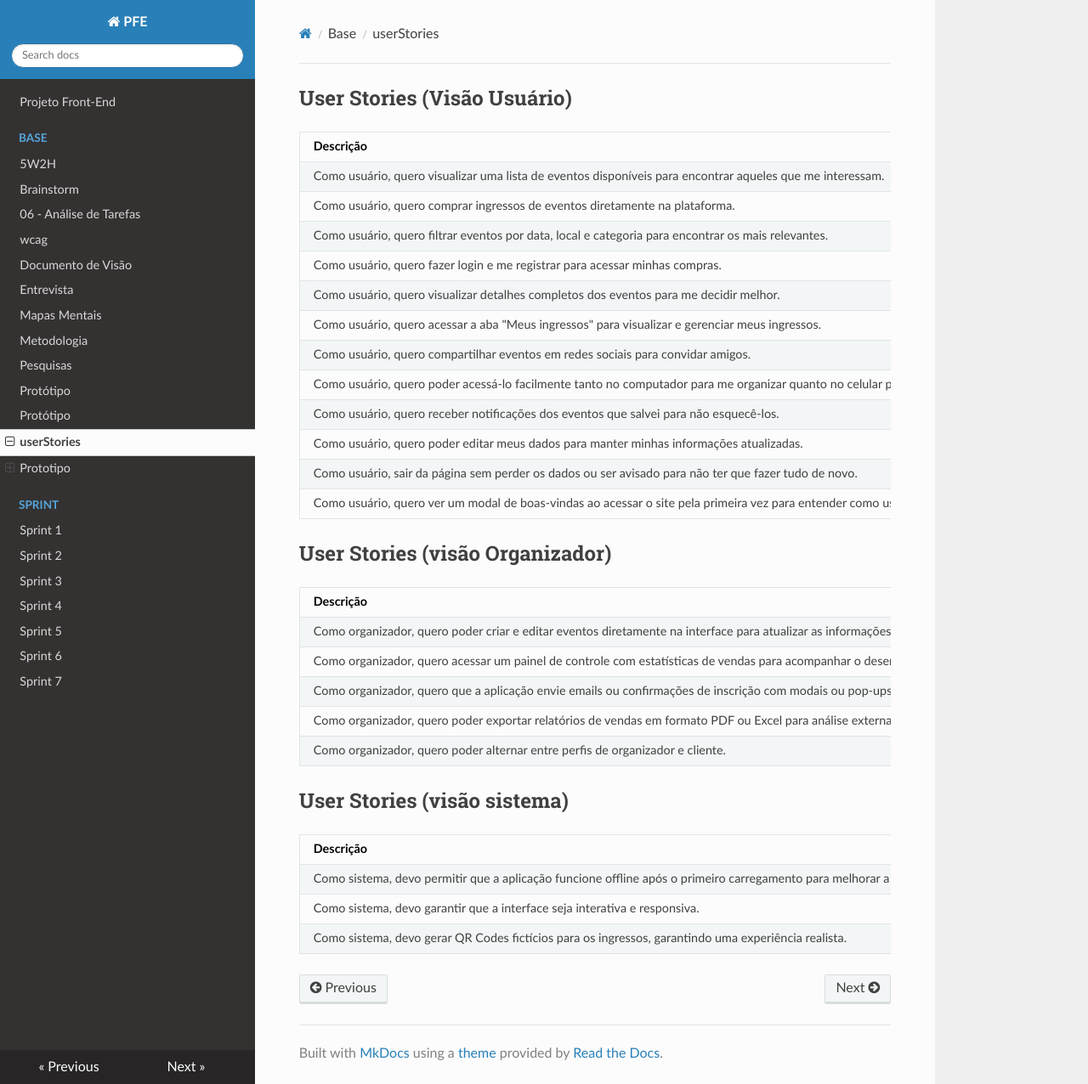
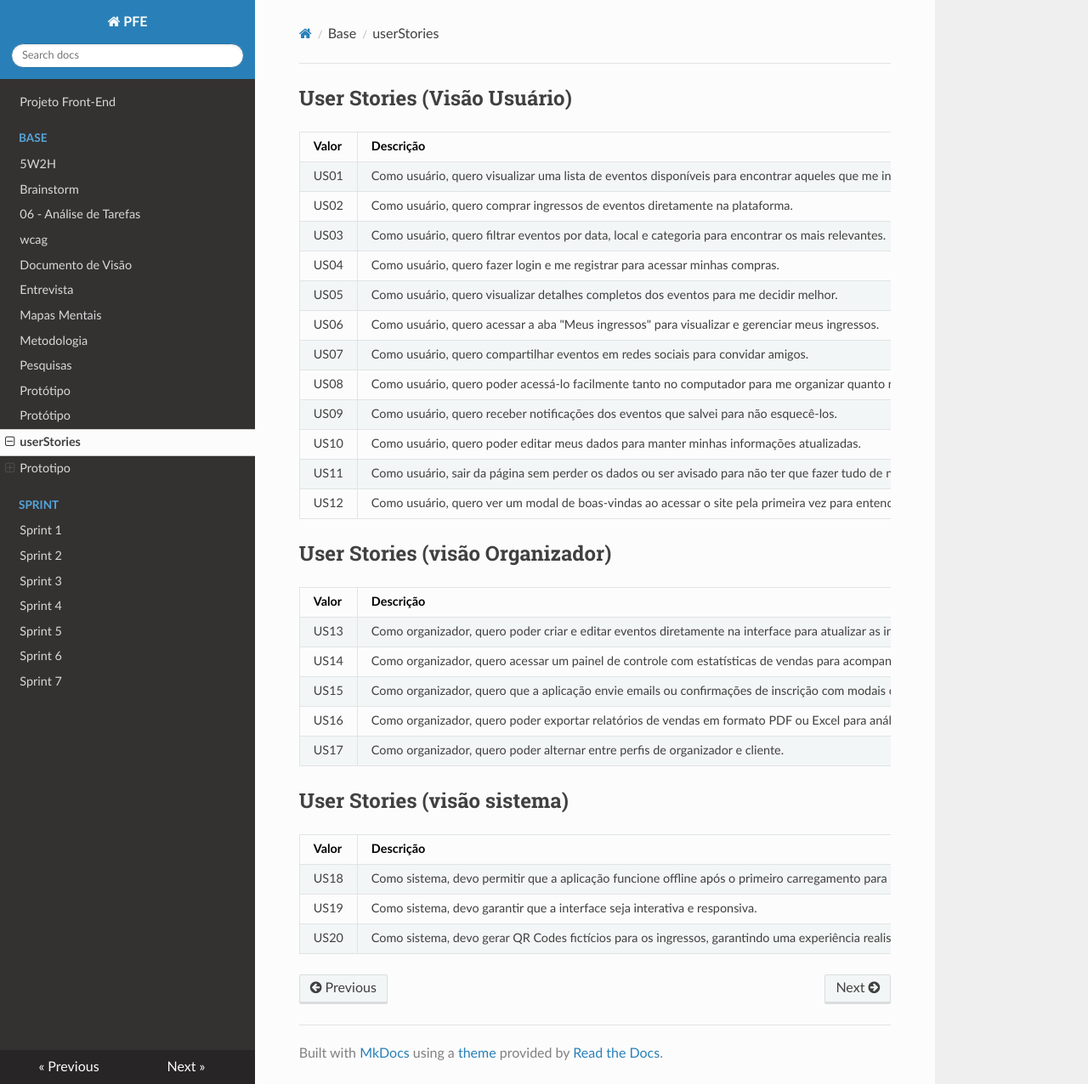
Before and after one commit to Projetos-de-Extensao/PFE_25.1_8001_BetoCuenca, an MkDocs documentation site: the page built from docs/base/userStories.md, in a window 1280 px wide and 1276 px high. Shown: the whole window at 85% size. Built offline with MkDocs 1.6.1, drawn with Linux system fonts in a browser that asks for light colours; nearby versions of some CDN libraries.

Commit message:
update user stories

```diff
--- a/docs/base/userStories.md
+++ b/docs/base/userStories.md
@@ -1,34 +1,34 @@
 ## User Stories (Visão Usuário)
 
-| Descrição                                                                 |
-|---------------------------------------------------------------------------|
-| Como usuário, quero visualizar uma lista de eventos disponíveis para encontrar aqueles que me interessam.            |
-| Como usuário, quero comprar ingressos de eventos diretamente na plataforma.                         |
-| Como usuário, quero filtrar eventos por data, local e categoria para encontrar os mais relevantes. |
-| Como usuário, quero fazer login e me registrar para acessar minhas compras. |
-| Como usuário, quero visualizar detalhes completos dos eventos para me decidir melhor.                    |
-| Como usuário, quero acessar a aba "Meus ingressos" para visualizar e gerenciar meus ingressos.                 |
-| Como usuário, quero compartilhar eventos em redes sociais para convidar amigos.        |
-| Como usuário, quero poder acessá-lo facilmente tanto no computador para me organizar quanto no celular para usá-lo.  |
-| Como usuário, quero receber notificações dos eventos que salvei para não esquecê-los.        |
-| Como usuário, quero poder editar meus dados para manter minhas informações atualizadas.  |
-| Como usuário, sair da página sem perder os dados ou ser avisado para não ter que fazer tudo de novo. |
-| Como usuário, quero ver um modal de boas-vindas ao acessar o site pela primeira vez para entender como usá-lo. |
+| Valor   | Descrição                                                                 |
+|---------|---------------------------------------------------------------------------|
+| US01 | Como usuário, quero visualizar uma lista de eventos disponíveis para encontrar aqueles que me interessam.            |
+| US02 | Como usuário, quero comprar ingressos de eventos diretamente na plataforma.                         |
+| US03 | Como usuário, quero filtrar eventos por data, local e categoria para encontrar os mais relevantes. |
+| US04 | Como usuário, quero fazer login e me registrar para acessar minhas compras. |
+| US05 | Como usuário, quero visualizar detalhes completos dos eventos para me decidir melhor.                    |
+| US06 | Como usuário, quero acessar a aba "Meus ingressos" para visualizar e gerenciar meus ingressos.                 |
+| US07 | Como usuário, quero compartilhar eventos em redes sociais para convidar amigos.        |
+| US08 | Como usuário, quero poder acessá-lo facilmente tanto no computador para me organizar quanto no celular para usá-lo.  |
+| US09 | Como usuário, quero receber notificações dos eventos que salvei para não esquecê-los.        |
+| US10 | Como usuário, quero poder editar meus dados para manter minhas informações atualizadas.  |
+| US11 | Como usuário, sair da página sem perder os dados ou ser avisado para não ter que fazer tudo de novo. |
+| US12 | Como usuário, quero ver um modal de boas-vindas ao acessar o site pela primeira vez para entender como usá-lo. |
 
 ## User Stories (visão Organizador)
 
-| Descrição                                                                 |
-|---------------------------------------------------------------------------|
-| Como organizador, quero poder criar e editar eventos diretamente na interface para atualizar as informações quando necessário            |
-| Como organizador, quero acessar um painel de controle com estatísticas de vendas para acompanhar o desempenho dos eventos.                         |
-| Como organizador, quero que a aplicação envie emails ou confirmações de inscrição com modais ou pop-ups.  |
-| Como organizador, quero poder exportar relatórios de vendas em formato PDF ou Excel para análise externa. |
-| Como organizador, quero poder alternar entre perfis de organizador e cliente.                     |
+| Valor   | Descrição                                                                 |
+|---------|---------------------------------------------------------------------------|
+| US13 | Como organizador, quero poder criar e editar eventos diretamente na interface para atualizar as informações quando necessário            |
+| US14 | Como organizador, quero acessar um painel de controle com estatísticas de vendas para acompanhar o desempenho dos eventos.                         |
+| US15 | Como organizador, quero que a aplicação envie emails ou confirmações de inscrição com modais ou pop-ups.  |
+| US16 | Como organizador, quero poder exportar relatórios de vendas em formato PDF ou Excel para análise externa. |
+| US17 | Como organizador, quero poder alternar entre perfis de organizador e cliente.                     |
 
 ## User Stories (visão sistema)
 
-| Descrição                                                                 |
-|---------------------------------------------------------------------------|
-| Como sistema, devo permitir que a aplicação funcione offline após o primeiro carregamento para melhorar a experiência do usuário.            |
-| Como sistema, devo garantir que a interface seja interativa e responsiva.            |
-| Como sistema, devo gerar QR Codes fictícios para os ingressos, garantindo uma experiência realista.             |
+| Valor   | Descrição                                                                 |
+|---------|---------------------------------------------------------------------------|
+| US18 | Como sistema, devo permitir que a aplicação funcione offline após o primeiro carregamento para melhorar a experiência do usuário.            |
+| US19 | Como sistema, devo garantir que a interface seja interativa e responsiva.            |
+| US20 | Como sistema, devo gerar QR Codes fictícios para os ingressos, garantindo uma experiência realista.             |
```
